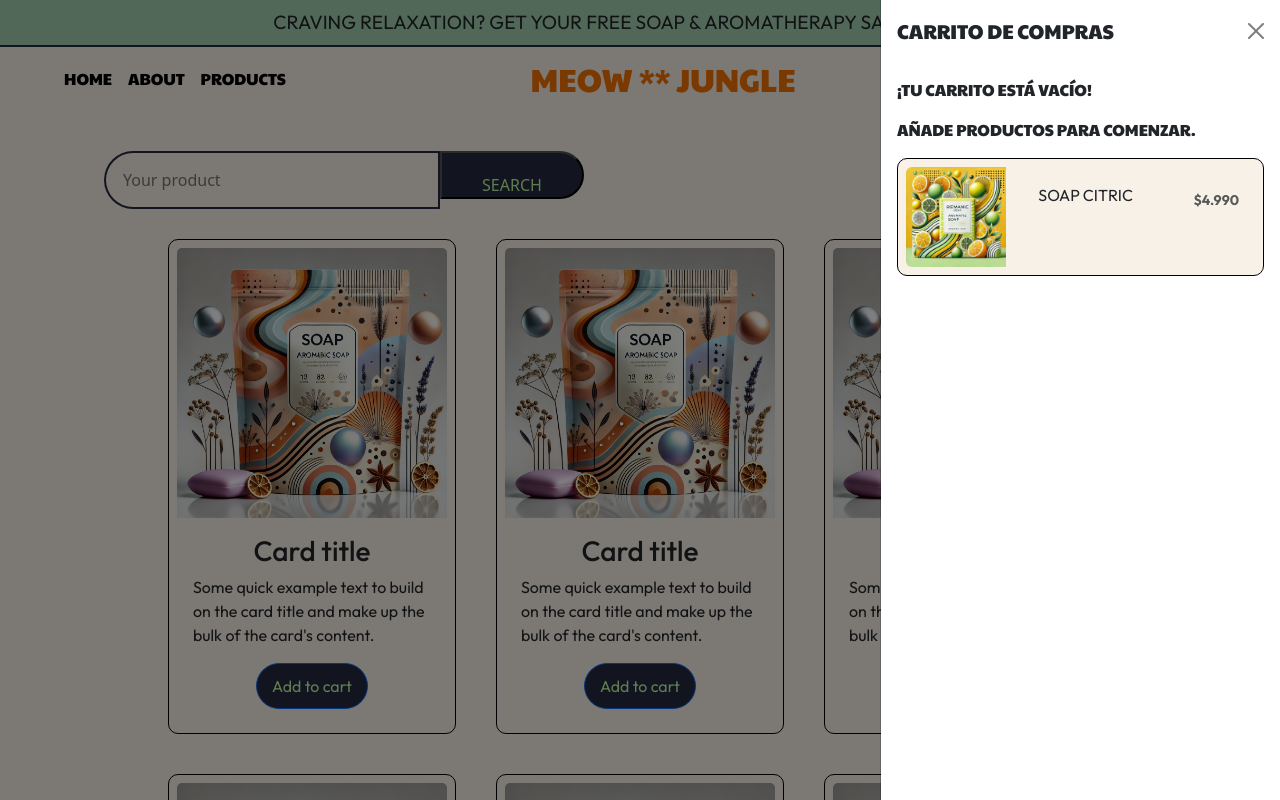
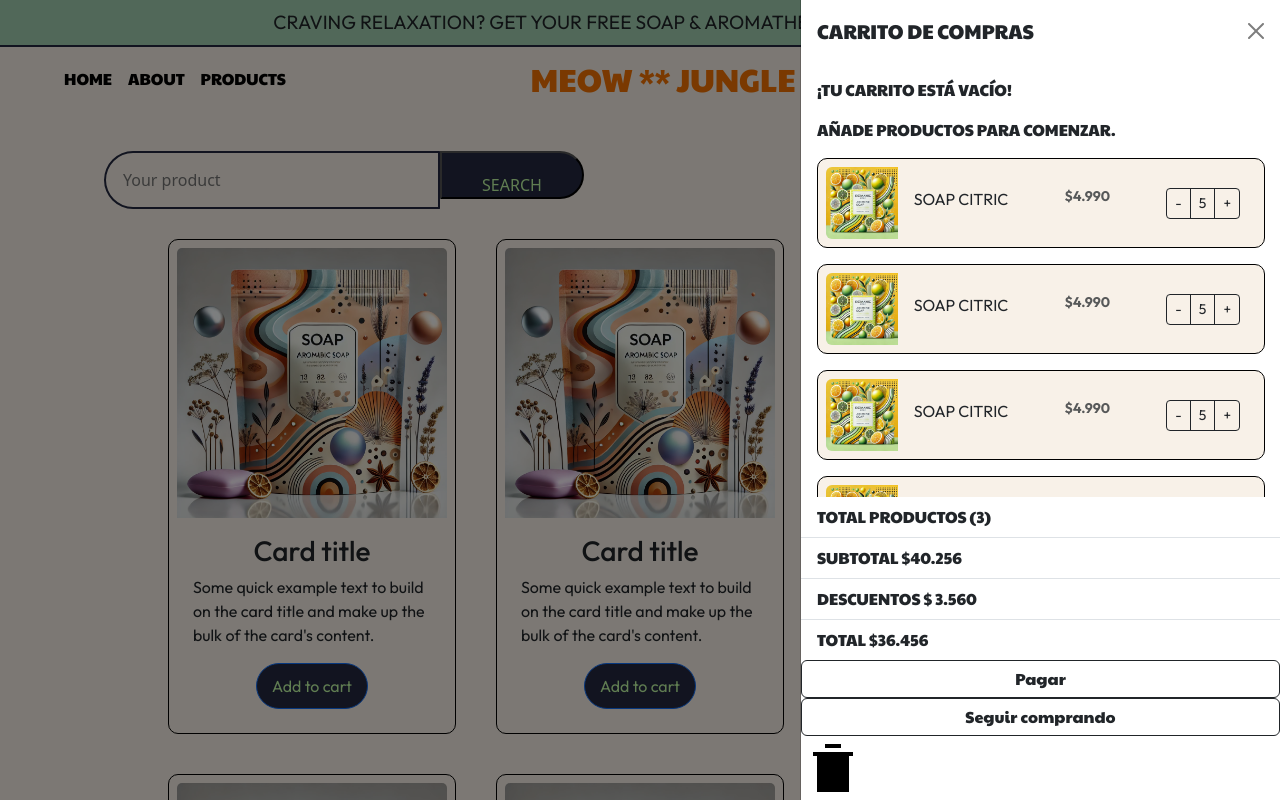
Before and after one commit to CaroMokka/Ecommerce-MeowJungle, a React (Vite) app in the folder frontend/: page /products in a window 1280 px wide. Both pictures are taken after a click on the link 1199 px from the left and 78 px from the top of the page. Shown: the top 800 px of the page. Built offline with nearby package versions, Linux system fonts and the light colour scheme.

Commit message:
add listCard and resumeCart components

```diff
--- a/frontend/src/components/common/cart/Cart.tsx
+++ b/frontend/src/components/common/cart/Cart.tsx
@@ -1,4 +1,5 @@
-import ProductCart from "./productCart/ProductCart"
+import ListCart from "./listCart/ListCart"
+import ResumeCart from "./resumeCart/ResumeCart"
 function Cart() {
   return (
     <>
@@ -33,6 +34,7 @@ function Cart() {
         tabIndex={-1}
         id="offcanvasRight"
         aria-labelledby="offcanvasRightLabel"
+        style={{width: "60vh"}}
       >
         <div className="offcanvas-header">
           <h5 className="offcanvas-title" id="offcanvasRightLabel">
@@ -45,15 +47,17 @@ function Cart() {
             aria-label="Close"
           ></button>
         </div>
-        <div className="offcanvas-body">
+        <div className="offcanvas-body" style={{width:"60vh"}}>
             <p>
             ¡Tu carrito está vacío!
             </p>
             <p>
             Añade productos para comenzar.
             </p>
-            <ProductCart/>
+           < ListCart/>
+
         </div>
+        <ResumeCart/>
       </div>
     </>
   );
--- /dev/null
+++ b/frontend/src/components/common/cart/listCart/ListCart.tsx
@@ -0,0 +1,13 @@
+import ProductCart from "../productCart/ProductCart"
+function ListCart() {
+  return (
+    <div>
+      <ProductCart/>
+      <ProductCart/>
+      <ProductCart/>
+      <ProductCart/>
+    </div>
+  )
+}
+
+export default ListCart
--- a/frontend/src/components/common/cart/productCart/ProductCart.tsx
+++ b/frontend/src/components/common/cart/productCart/ProductCart.tsx
@@ -1,12 +1,18 @@
+import QuantityProduct from "./quantityProduct/QuantityProduct";
 function ProductCart() {
   return (
     <>
       <div className="card mb-3" style={{ width: "100%" }}>
         <div className="row g-0">
-          <div className="col-md-4">
-            <img src="/img/soap_citric.webp" className="img-fluid rounded-start" alt="..." style={{width: "100px"}} />
+          <div className="col-md-2">
+            <img
+              src="/img/soap_citric.webp"
+              className="img-fluid rounded-start"
+              alt="..."
+              style={{ width: "100px" }}
+            />
           </div>
-          <div className="col-md-8">
+          <div className="col-md-10">
             <div className="card-body d-flex flex-row justify-content-between">
               <p className="card-title">Soap Citric</p>
               <p className="card-text">
@@ -14,6 +20,7 @@ function ProductCart() {
                   <strong>$4.990</strong>
                 </small>
               </p>
+              <QuantityProduct />
             </div>
           </div>
         </div>
--- /dev/null
+++ b/frontend/src/components/common/cart/productCart/quantityProduct/QuantityProduct.tsx
@@ -0,0 +1,21 @@
+function QuantityProduct() {
+  return (
+    <div
+      className="btn-group btn-group-sm"
+      role="group"
+      aria-label="Small button group"
+    >
+      <button type="button" className="btn btn-outline-dark">
+        -
+      </button>
+      <button type="button" className="btn btn-outline-dark">
+        5
+      </button>
+      <button type="button" className="btn btn-outline-dark">
+        +
+      </button>
+    </div>
+  );
+}
+
+export default QuantityProduct;
--- /dev/null
+++ b/frontend/src/components/common/cart/resumeCart/ResumeCart.tsx
@@ -0,0 +1,45 @@
+function ResumeCart() {
+  return (
+    <div>
+      <ul className="list-group list-group-flush">
+        <li className="list-group-item">
+          <div>Total productos (3)</div>
+        </li>
+        <li className="list-group-item">
+          <div>SubTotal $40.256</div>
+        </li>
+        <li className="list-group-item">
+          <div>Descuentos $ 3.560</div>
+        </li>
+        <li className="list-group-item">
+          <div>Total $36.456</div>
+        </li>
+      </ul>
+
+      <div className="d-flex flex-column">
+        <button type="button" className="btn btn-outline-dark">
+          Pagar
+        </button>
+        <button type="button" className="btn btn-outline-dark">
+          Seguir comprando
+        </button>
+
+        <svg
+          width="64"
+          height="64"
+          viewBox="0 0 64 64"
+          fill="none"
+          xmlns="http://www.w3.org/2000/svg"
+        >
+
+
+          <rect x="16" y="20" width="32" height="36" fill="black" />
+          <rect x="12" y="16" width="40" height="4" fill="black" />
+          <rect x="24" y="8" width="16" height="4" fill="black" />
+        </svg>
+      </div>
+    </div>
+  );
+}
+
+export default ResumeCart;
```
Also changed, not shown: frontend/src/components/common/cart/cartList/CartList.tsx (deleted, +0 -9 lines), frontend/public/img/huellita.webp (added), frontend/public/svg/trash.svg (added), frontend/src/components/common/cart/productCart/deleteProduct/DeleteProduct.tsx (added).
